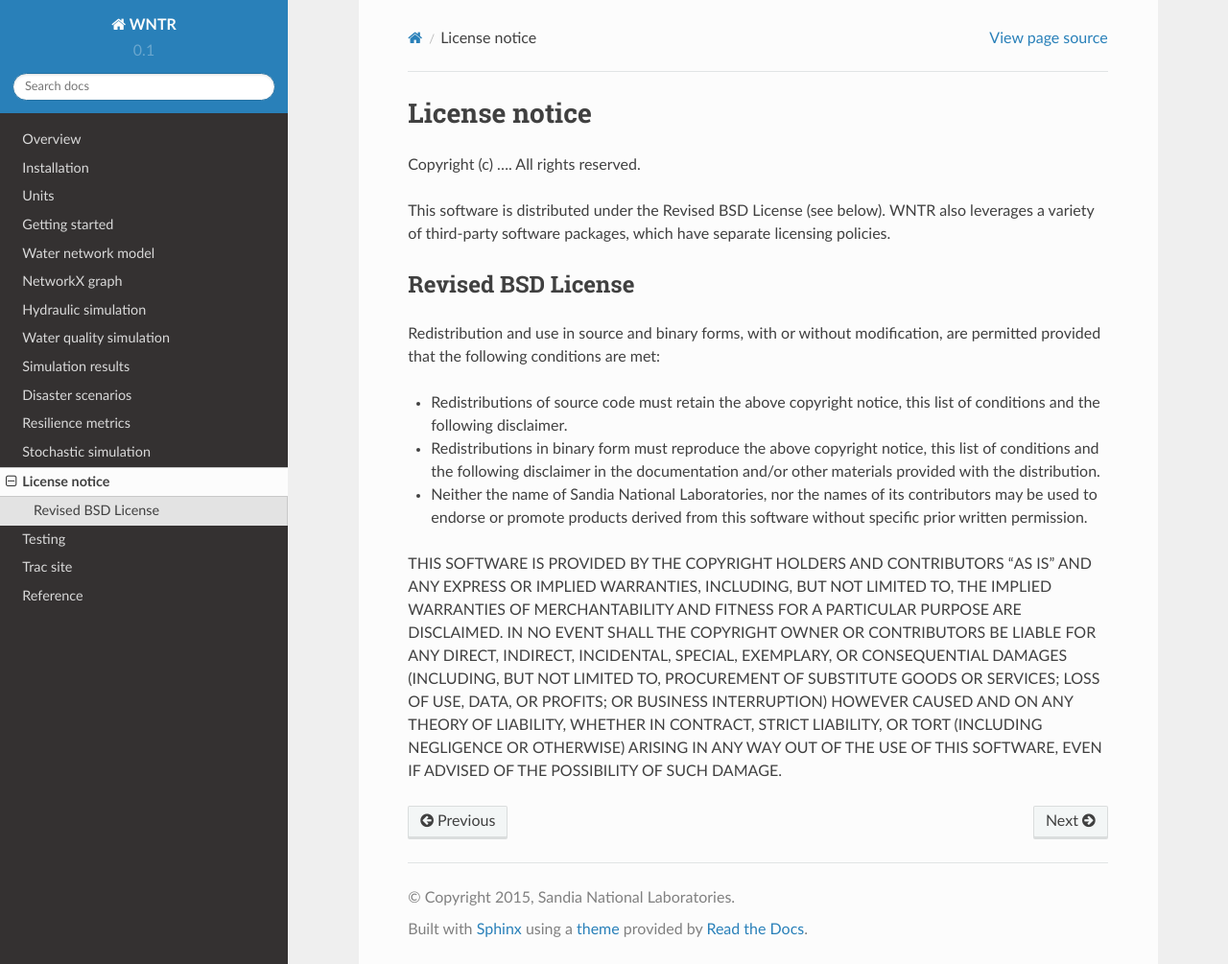
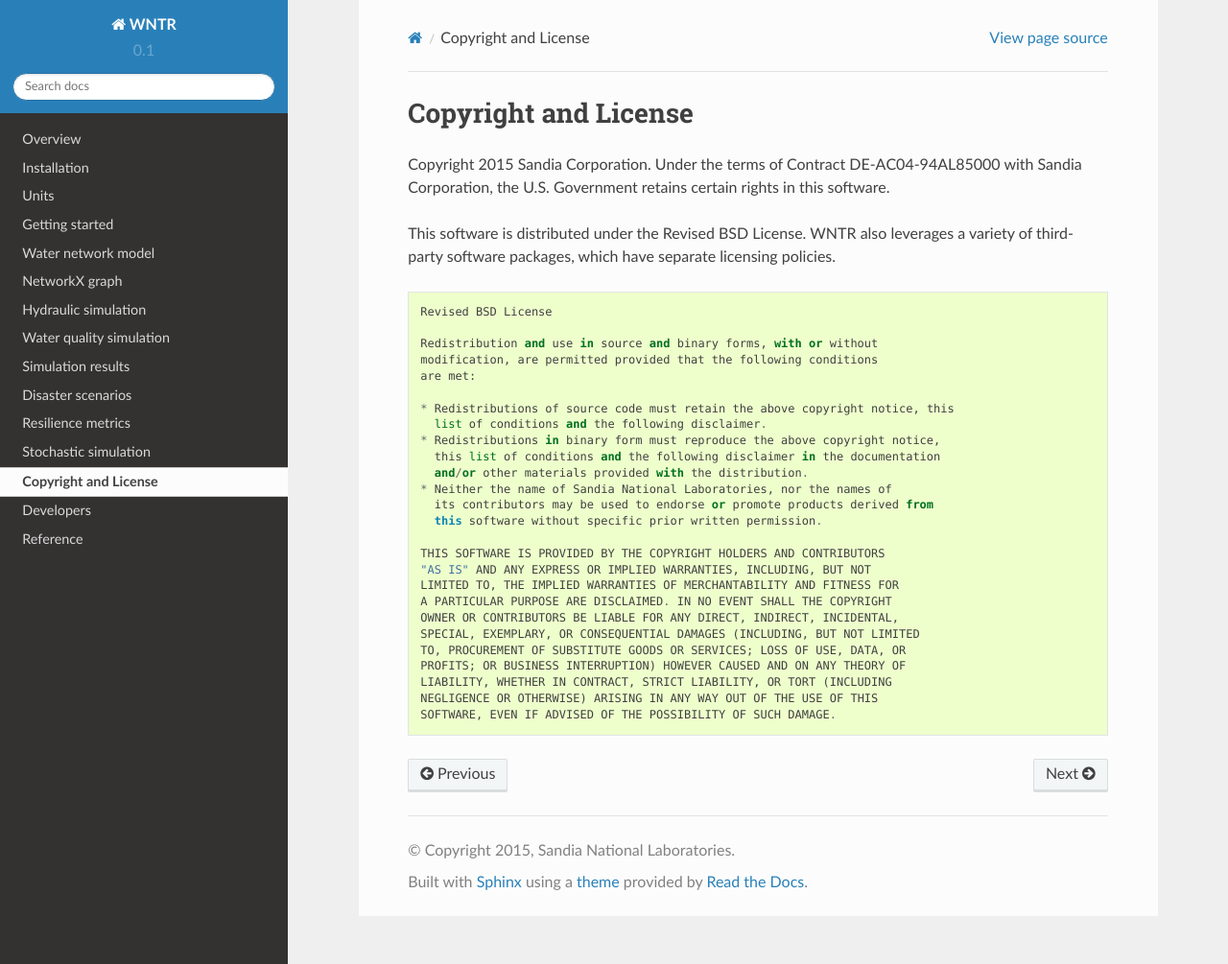
Before and after one commit to USEPA/WNTR, a Sphinx documentation site: the page built from documentation/license.rst, in a window 1280 px wide and 1005 px high. Shown: the whole window at 96% size. Built offline with Sphinx 7.4.7 and the Read the Docs theme 2.0.0, drawn with Linux system fonts in a browser that asks for light colours; formulas are drawn with MathJax 3; pages that are not in the unit, such as notebooks, are missing from menus.

Commit message:
Added copyright to UM and wntr.__copyright__

```diff
--- a/documentation/index.rst
+++ b/documentation/index.rst
@@ -17,8 +17,7 @@ WNTR 0.1 documentation
    resilience
    stochastic
    license
-   testing
-   tracsite
+   developers
    API Documentation <apidoc/wntr>
    reference
 
--- a/documentation/license.rst
+++ b/documentation/license.rst
@@ -1,37 +1,39 @@
-License notice
-==============
+Copyright and License
+==========================
 
-Copyright (c) ....
-All rights reserved.
+Copyright 2015 Sandia Corporation.
+Under the terms of Contract DE-AC04-94AL85000 with Sandia Corporation,
+the U.S. Government retains certain rights in this software.
 
-This software is distributed under the Revised BSD License (see below).
+This software is distributed under the Revised BSD License.
 WNTR also leverages a variety of third-party software packages, which
 have separate licensing policies.
 
-Revised BSD License
--------------------
+::
 
-Redistribution and use in source and binary forms, with or without
-modification, are permitted provided that the following conditions
-are met:
+	Revised BSD License
 
-* Redistributions of source code must retain the above copyright notice, this
-  list of conditions and the following disclaimer.
-* Redistributions in binary form must reproduce the above copyright notice,
-  this list of conditions and the following disclaimer in the documentation
-  and/or other materials provided with the distribution.
-* Neither the name of Sandia National Laboratories, nor the names of
-  its contributors may be used to endorse or promote products derived from
-  this software without specific prior written permission.
+	Redistribution and use in source and binary forms, with or without
+	modification, are permitted provided that the following conditions
+	are met:
 
-THIS SOFTWARE IS PROVIDED BY THE COPYRIGHT HOLDERS AND CONTRIBUTORS
-"AS IS" AND ANY EXPRESS OR IMPLIED WARRANTIES, INCLUDING, BUT NOT
-LIMITED TO, THE IMPLIED WARRANTIES OF MERCHANTABILITY AND FITNESS FOR
-A PARTICULAR PURPOSE ARE DISCLAIMED. IN NO EVENT SHALL THE COPYRIGHT
-OWNER OR CONTRIBUTORS BE LIABLE FOR ANY DIRECT, INDIRECT, INCIDENTAL,
-SPECIAL, EXEMPLARY, OR CONSEQUENTIAL DAMAGES (INCLUDING, BUT NOT LIMITED
-TO, PROCUREMENT OF SUBSTITUTE GOODS OR SERVICES; LOSS OF USE, DATA, OR
-PROFITS; OR BUSINESS INTERRUPTION) HOWEVER CAUSED AND ON ANY THEORY OF
-LIABILITY, WHETHER IN CONTRACT, STRICT LIABILITY, OR TORT (INCLUDING
-NEGLIGENCE OR OTHERWISE) ARISING IN ANY WAY OUT OF THE USE OF THIS
-SOFTWARE, EVEN IF ADVISED OF THE POSSIBILITY OF SUCH DAMAGE.
+	* Redistributions of source code must retain the above copyright notice, this
+	  list of conditions and the following disclaimer.
+	* Redistributions in binary form must reproduce the above copyright notice,
+	  this list of conditions and the following disclaimer in the documentation
+	  and/or other materials provided with the distribution.
+	* Neither the name of Sandia National Laboratories, nor the names of
+	  its contributors may be used to endorse or promote products derived from
+	  this software without specific prior written permission.
+
+	THIS SOFTWARE IS PROVIDED BY THE COPYRIGHT HOLDERS AND CONTRIBUTORS
+	"AS IS" AND ANY EXPRESS OR IMPLIED WARRANTIES, INCLUDING, BUT NOT
+	LIMITED TO, THE IMPLIED WARRANTIES OF MERCHANTABILITY AND FITNESS FOR
+	A PARTICULAR PURPOSE ARE DISCLAIMED. IN NO EVENT SHALL THE COPYRIGHT
+	OWNER OR CONTRIBUTORS BE LIABLE FOR ANY DIRECT, INDIRECT, INCIDENTAL,
+	SPECIAL, EXEMPLARY, OR CONSEQUENTIAL DAMAGES (INCLUDING, BUT NOT LIMITED
+	TO, PROCUREMENT OF SUBSTITUTE GOODS OR SERVICES; LOSS OF USE, DATA, OR
+	PROFITS; OR BUSINESS INTERRUPTION) HOWEVER CAUSED AND ON ANY THEORY OF
+	LIABILITY, WHETHER IN CONTRACT, STRICT LIABILITY, OR TORT (INCLUDING
+	NEGLIGENCE OR OTHERWISE) ARISING IN ANY WAY OUT OF THE USE OF THIS
+	SOFTWARE, EVEN IF ADVISED OF THE POSSIBILITY OF SUCH DAMAGE.
--- a/documentation/reference.rst
+++ b/documentation/reference.rst
@@ -10,6 +10,8 @@ Reference
 .. [Hart2014] Hart W., Laird C., Watson J.P., Woodruff D. (2014), Pyomo -- Optimization Modeling in Python (Springer Optimization and Its Applications) 2012 edition
 
 .. [HSL2013] HSL(2013). A collection of Fortran codes for large scale scientific  computation. http://www.hsl.rl.ac.uk
+
+.. [Hunter2007] John D. Hunter. Matplotlib: A 2D Graphics Environment, Computing in Science & Engineering, 9, 90-95 (2007), DOI:10.1109/MCSE.2007.55
 
 .. [McKinney2013] McKinney W. (2013) Python for Data Analysis: Data Wrangling with Pandas, NumPy, and IPython
 
@@ -55,6 +57,8 @@ Reference
 
 .. [Todini2000] Todini E. Looped water distribution networks design using a resilience index based heuristic approach. Urban Water, 2(2), 115-122.
 
+.. [vanderWalt2011] Stefan van der Walt, S. Chris Colbert and Gael Varoquaux. The NumPy Array: A Structure for Efficient Numerical Computation, Computing in Science & Engineering, 13, 22-30 (2011), DOI:10.1109/MCSE.2011.37
+
 .. [Wachter2006] A. Wachter and L.T. Biegler. On the Implementation of an Interior-Point Filter Line-Search Algorithm for Large-Scale Nonlinear Programming. Mathematical Programming, 106(1): 25–57, 2006.
 
 .. [Wagner1988] Janet M. Wagner, Uri Shamir, and David H. Marks. Water distribution reliability: Simulation methods. Journal of Water Resources Planning and Management, 114(3):276–294, 1988.
--- a/documentation/units.rst
+++ b/documentation/units.rst
@@ -28,7 +28,7 @@ SI units. Results are stored in SI units and can be converted to other units if
 * Concentration = :math:`kg/m^3`
 * Demand = :math:`m^3/s`
 * Velocity = :math:`m/s`
-* Acceleration = :math:`g` (9.81 :math:`m/s^2`)
+* Acceleration = :math:`g` (1 :math:`g` = 9.81 :math:`m/s^2`)
 * Energy = :math:`J`
 * Power = :math:`W`
 * Pressure = :math:`Pa`
--- a/documentation/waternetworkmodel.rst
+++ b/documentation/waternetworkmodel.rst
@@ -14,8 +14,7 @@ WNTR also includes features that are not supported by EPANET,
 including leaks, pressure-driven hydraulic simulation, and
 more flexible controls.
 
-WNTR is compatible with EPANET inp files.
-A water network model can be created by explicitly adding network components::
+A water network model can be created by adding network components to the model::
 
 	wn = wntr.network.WaterNetworkModel()
 	wn.add_junction('node1', base_demand=0.01, elevation=100.0, coordinates=(1,2))
--- a/wntr/__init__.py
+++ b/wntr/__init__.py
@@ -6,3 +6,9 @@ import scenario
 import utils
 
 __version__ = '0.1'
+
+__copyright__ = """Copyright 2015 Sandia Corporation.
+Under the terms of Contract DE-AC04-94AL85000 with Sandia Corporation,
+the U.S. Government retains certain rights in this software."""
+
+__license__ = "Revised BSD License"
```
Also changed, not shown: documentation/developers.rst (added, +41 -0 lines), documentation/installation.rst (+18 -17 lines), documentation/testing.rst (deleted, +0 -12 lines), documentation/tracsite.rst (deleted, +0 -10 lines).
